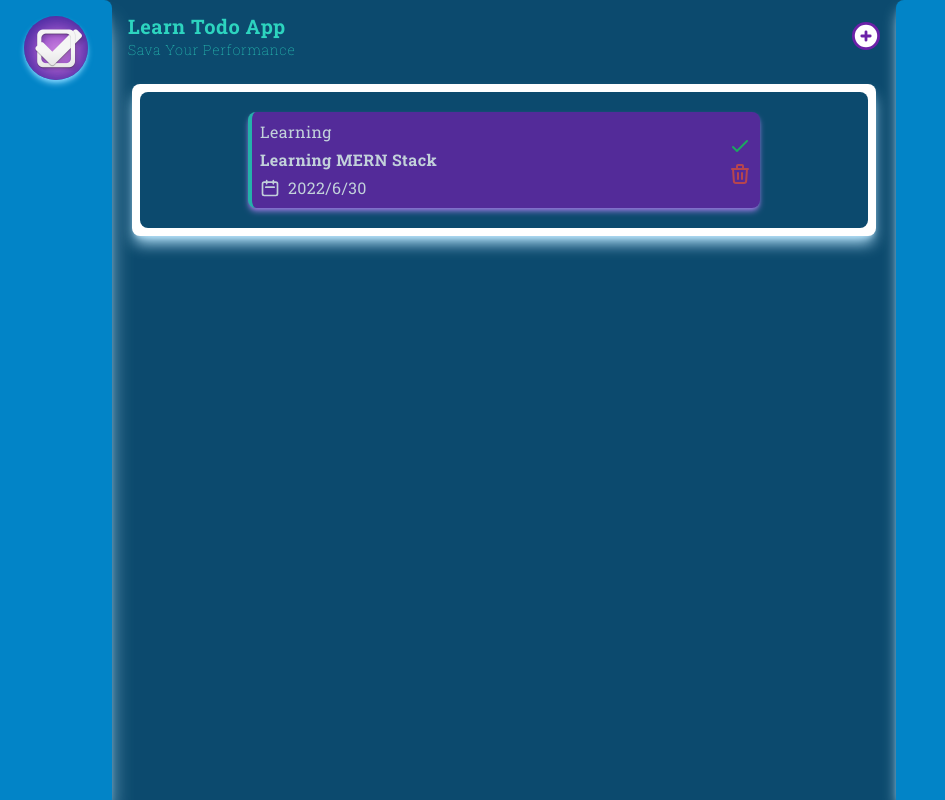
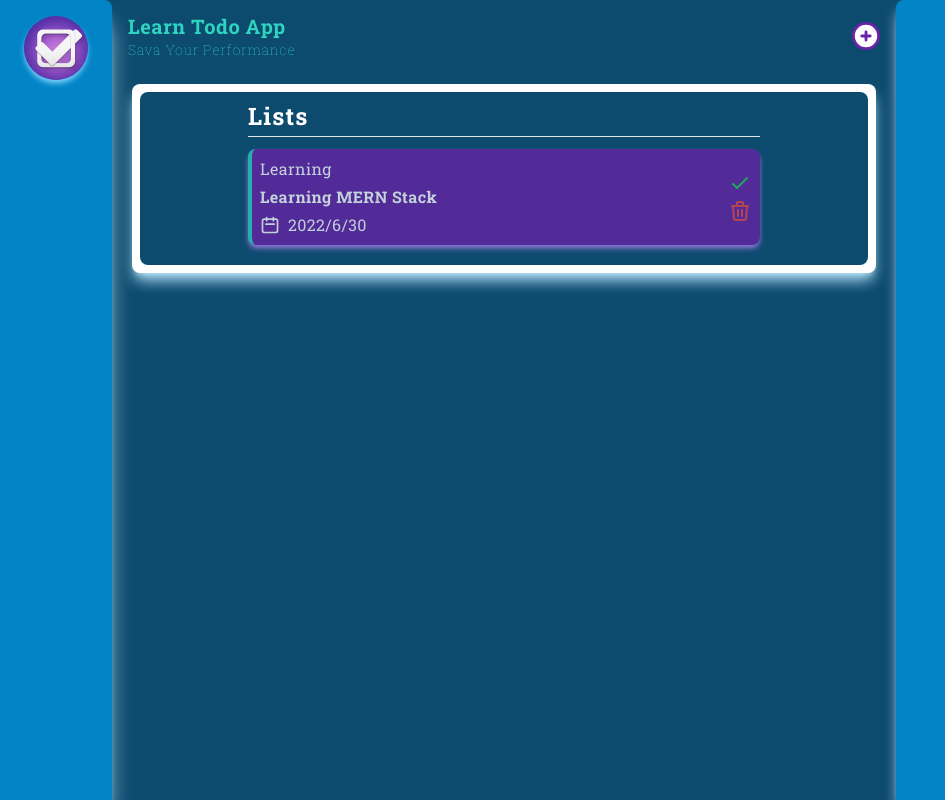
Before and after one commit to SubairMohamed/todo-project, a React (Create React App) app: page / in a window 1280 px wide. Shown: the whole page, without its empty margins (0-945 px from the left). Built offline with nearby package versions, Linux system fonts and the light colour scheme.

Commit message:
making-stile-task-style

```diff
--- a/src/components/Main/Main.jsx
+++ b/src/components/Main/Main.jsx
@@ -20,6 +20,7 @@ const Main = () => {
             {/* main */}
             <main className="bg-white mx-5 my-6 card-white">
                 <div id="tasks" className="bg-sky-900 rounded-lg flex flex-col items-center justify-center px-2 py-2">
+                    <h1 className="text-white text-2xl font-bold capitalize border-b pb-1 tracking-wider w-full max-w-lg">lists</h1>
                     <div id="task" className="card-task border-l-4 border-teal-400 flex items-center justify-between max-w-lg w-full opacity-75">
                         <div id="left-side">
                             <div id="category">
```
